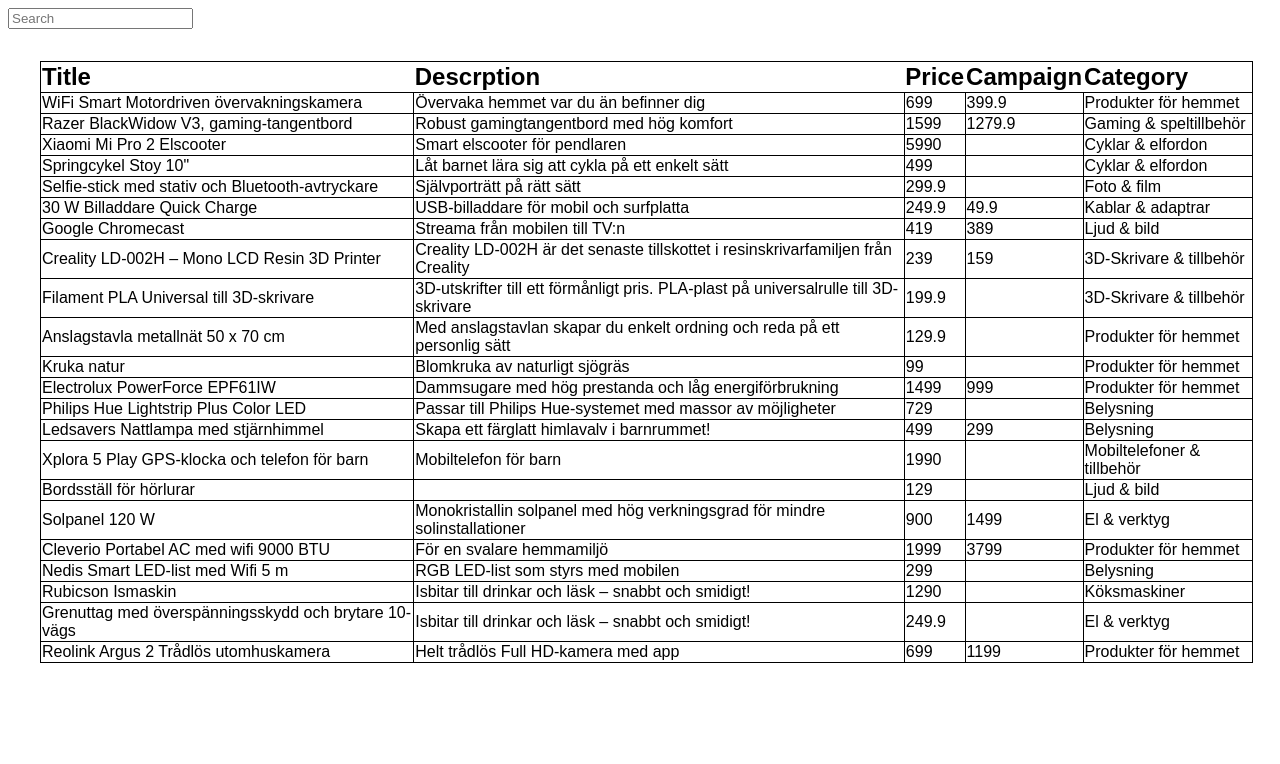
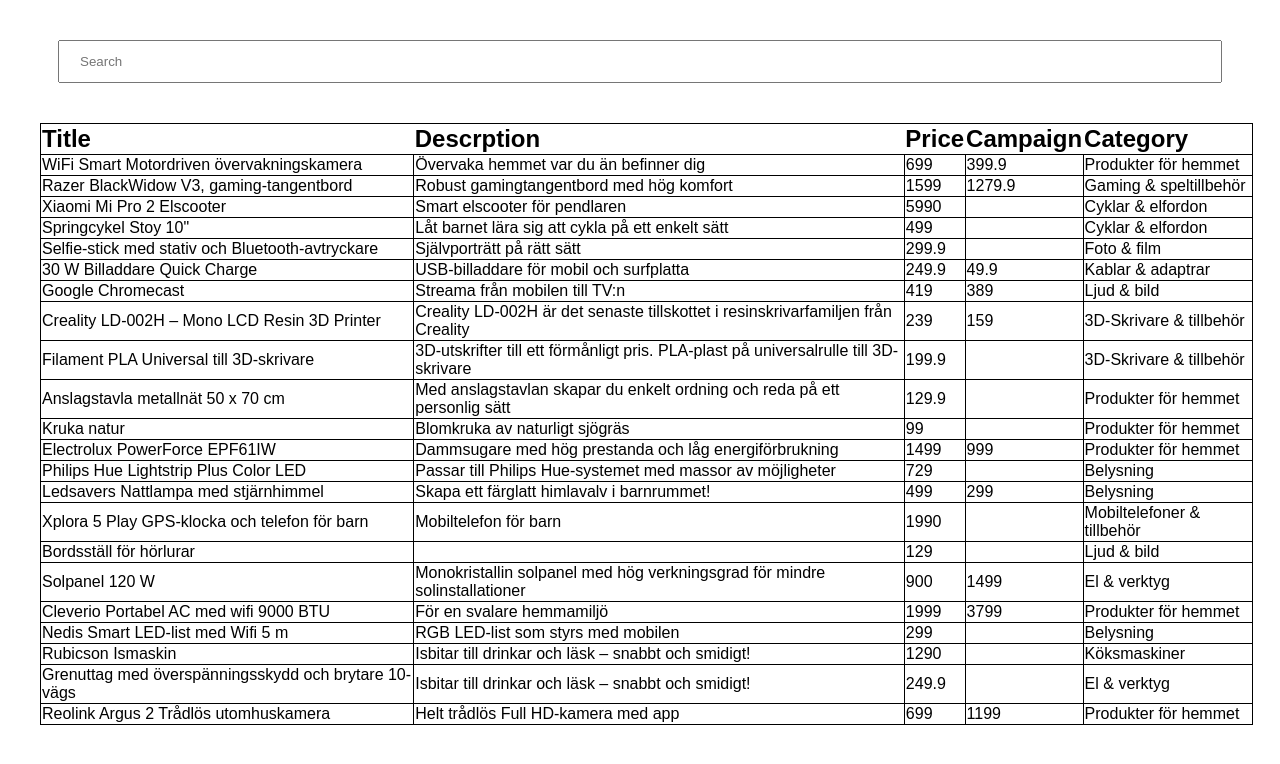
Before and after one commit to Wolcker/ec, a React (Create React App) app: page / in a window 1280 px wide. Shown: the top 764 px of the page. Built offline with nearby package versions, Linux system fonts and the light colour scheme.

Commit message:
styled the search box, inside the component.

```diff
--- a/src/components/common/SearchBar.jsx
+++ b/src/components/common/SearchBar.jsx
@@ -1,11 +1,28 @@
+import styled from "styled-components";
+
 const SearchBar = ({ value, onChange }) => {
   return (
-    <input
-      value={value}
-      onChange={(e) => onChange(e.currentTarget.value)}
-      placeholder="Search"
-    />
+    <Div>
+      <Input
+        value={value}
+        onChange={(e) => onChange(e.currentTarget.value)}
+        placeholder="Search"
+      />
+    </Div>
   );
 };
 
 export default SearchBar;
+
+const Input = styled.input`
+  width: 97%;
+  padding: 12px 20px;
+  margin: 8px 0;
+  box-sizing: border-box;
+`;
+
+const Div = styled.div`
+  text-align: center;
+  margin: 32px;
+  border-radius: 8px;
+`;
```
